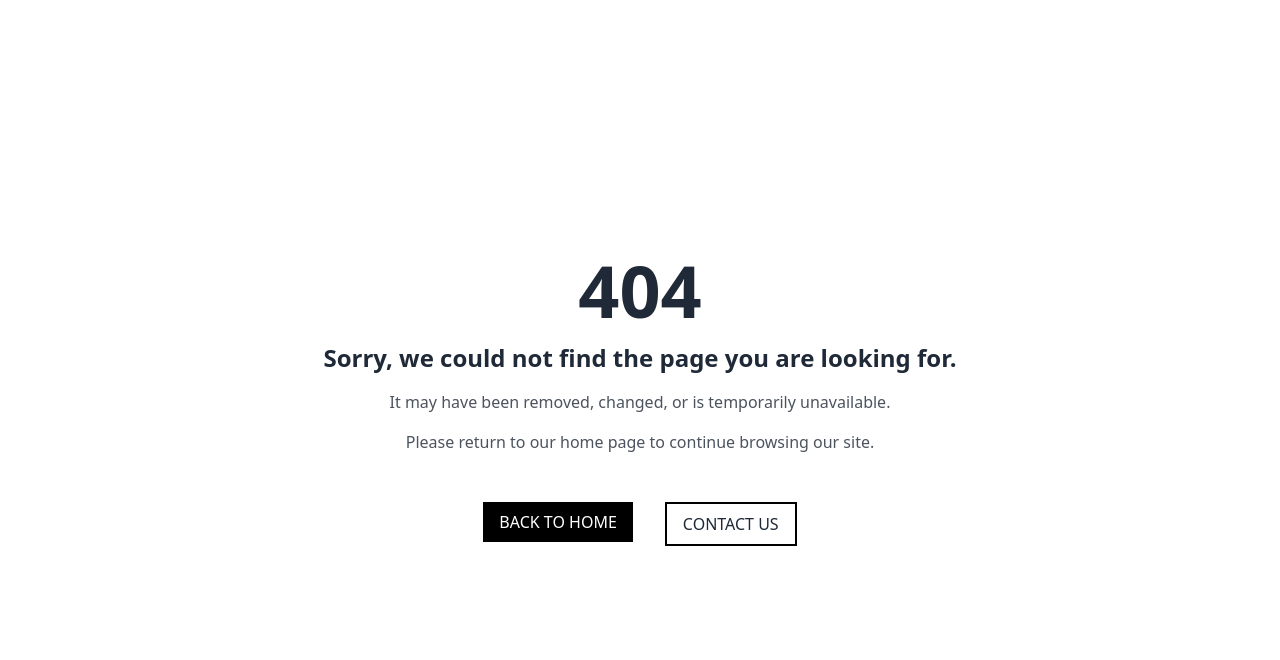
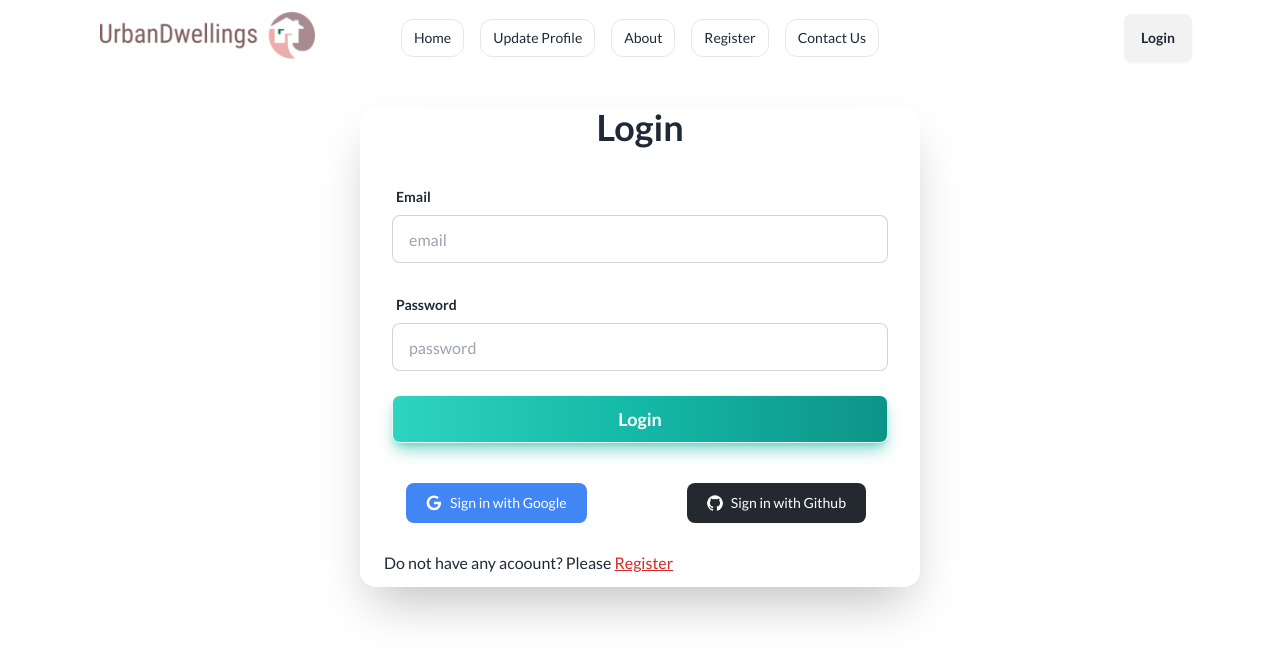
Before and after one commit to shuvo339/UrbanDwellings, a React (Vite) app: page /login in a window 1280 px wide. Shown: the top 660 px of the page. Built offline with nearby package versions, Linux system fonts and the light colour scheme.

Commit message:
login page added

```diff
--- a/src/Layouts/Root.jsx
+++ b/src/Layouts/Root.jsx
@@ -2,7 +2,7 @@ import { Outlet } from "react-router-dom";
 import Navbar from "../Pages/Shared/Navbar/Navbar";
 const Root = () => {
     return (
-        <div className="max-w-6xl mx-auto font-lato">
+        <div className="max-w-6xl md:px-4 px-3 mx-auto font-lato">
             <Navbar></Navbar>
             <Outlet></Outlet>
         </div>
--- a/src/Pages/Login/Login.jsx
+++ b/src/Pages/Login/Login.jsx
@@ -1,8 +1,73 @@
+import { useForm } from "react-hook-form";
+import { Link } from "react-router-dom";
+
 const Login = () => {
+    const {
+        register,
+        handleSubmit,
+        formState: { errors },
+      } = useForm()
+
+      const onSubmit = (data) => {
+        const {email, password} = data;
+        console.log(email, password)
+
+      }
+
+
     return (
-        <div>
+        <div className="card shrink-0 w-3/4 md:w-1/2 mx-auto shadow-2xl bg-base-100 mt-8">
+            <h2 className="text-2xl md:text-4xl font-semibold text-center">Login</h2>
+      <form onSubmit={handleSubmit(onSubmit)} className="card-body space-y-4">
+        <div className="form-control">
+          <label className="label">
+            <span className="label-text font-bold">Email</span>
+          </label>
+          <input
+            type="email"
+            name="email"
+            placeholder="email"
+            className="input input-bordered"
+            {...register("email", { required: true })}
+          />
+          {errors.email && <span className="text-red-600">This field is required</span>}
+        </div>
+        <div className="form-control">
+          <label className="label">
+            <span className="label-text font-bold">Password</span>
+          </label>
+          <input
+            type="password"
+            name="password"
+            placeholder="password"
+            className="input input-bordered"
+            {...register("password", { required: true })}
+          />
+          {errors.password && <span className="text-red-600">This field is required</span>}
+        </div>
+        <div className="form-control mt-6">
+            <button className="btn text-white text-lg font-semibold bg-gradient-to-r from-teal-400 via-teal-500 to-teal-600 hover:bg-gradient-to-br focus:ring-4 focus:outline-none focus:ring-teal-300 dark:focus:ring-teal-800 shadow-lg shadow-teal-500/50 dark:shadow-lg dark:shadow-teal-800/80">Login</button>
+        </div>
+      </form>
+      <div className="flex justify-around my-2">
+        {/* google  */}
+      <button type="button" className="text-white bg-[#4285F4] hover:bg-[#4285F4]/90 focus:ring-4 focus:outline-none focus:ring-[#4285F4]/50 font-medium rounded-lg text-sm px-5 py-2.5 text-center inline-flex items-center dark:focus:ring-[#4285F4]/55 me-2 mb-2">
+            <svg className="w-4 h-4 me-2" aria-hidden="true" xmlns="http://www.w3.org/2000/svg" fill="currentColor" viewBox="0 0 18 19">
+            <path fillRule="evenodd" d="M8.842 18.083a8.8 8.8 0 0 1-8.65-8.948 8.841 8.841 0 0 1 8.8-8.652h.153a8.464 8.464 0 0 1 5.7 2.257l-2.193 2.038A5.27 5.27 0 0 0 9.09 3.4a5.882 5.882 0 0 0-.2 11.76h.124a5.091 5.091 0 0 0 5.248-4.057L14.3 11H9V8h8.34c.066.543.095 1.09.088 1.636-.086 5.053-3.463 8.449-8.4 8.449l-.186-.002Z" clipRule="evenodd"/>
+            </svg>
+        Sign in with Google
+        </button>
+        {/* github  */}
+        <button type="button" className="text-white bg-[#24292F] hover:bg-[#24292F]/90 focus:ring-4 focus:outline-none focus:ring-[#24292F]/50 font-medium rounded-lg text-sm px-5 py-2.5 text-center inline-flex items-center dark:focus:ring-gray-500 dark:hover:bg-[#050708]/30 me-2 mb-2">
+            <svg className="w-4 h-4 me-2" aria-hidden="true" xmlns="http://www.w3.org/2000/svg" fill="currentColor" viewBox="0 0 20 20">
+            <path fillRule="evenodd" d="M10 .333A9.911 9.911 0 0 0 6.866 19.65c.5.092.678-.215.678-.477 0-.237-.01-1.017-.014-1.845-2.757.6-3.338-1.169-3.338-1.169a2.627 2.627 0 0 0-1.1-1.451c-.9-.615.07-.6.07-.6a2.084 2.084 0 0 1 1.518 1.021 2.11 2.11 0 0 0 2.884.823c.044-.503.268-.973.63-1.325-2.2-.25-4.516-1.1-4.516-4.9A3.832 3.832 0 0 1 4.7 7.068a3.56 3.56 0 0 1 .095-2.623s.832-.266 2.726 1.016a9.409 9.409 0 0 1 4.962 0c1.89-1.282 2.717-1.016 2.717-1.016.366.83.402 1.768.1 2.623a3.827 3.827 0 0 1 1.02 2.659c0 3.807-2.319 4.644-4.525 4.889a2.366 2.366 0 0 1 .673 1.834c0 1.326-.012 2.394-.012 2.72 0 .263.18.572.681.475A9.911 9.911 0 0 0 10 .333Z" clipRule="evenodd"/>
+            </svg>
+        Sign in with Github
+        </button>
+      </div>
 
-        </div>
+      <p className="py-3 px-6">Do not have any acoount? Please <Link className="text-red-600 font-medium underline" to="/register">Register</Link></p>
+    </div>
     );
 };
 
--- /dev/null
+++ b/src/Pages/Register/Register.jsx
@@ -0,0 +1,9 @@
+const Register = () => {
+    return (
+        <div>
+
+        </div>
+    );
+};
+
+export default Register;
--- a/src/Routes/Routes.jsx
+++ b/src/Routes/Routes.jsx
@@ -2,6 +2,7 @@ import { createBrowserRouter } from "react-router-dom";
 import Root from "../Layouts/Root";
 import ErrorPage from "../Pages/ErrorPage/ErrorPage";
 import Home from "../Pages/Home/Home";
+import Login from "../Pages/Login/Login";
 
 const router = createBrowserRouter([
     {
@@ -13,6 +14,10 @@ const router = createBrowserRouter([
           path: "/",
           element: <Home></Home>,
         },
+        {
+          path: "/login",
+          element: <Login></Login>,
+        },
       ],
     },
   ]);
```
